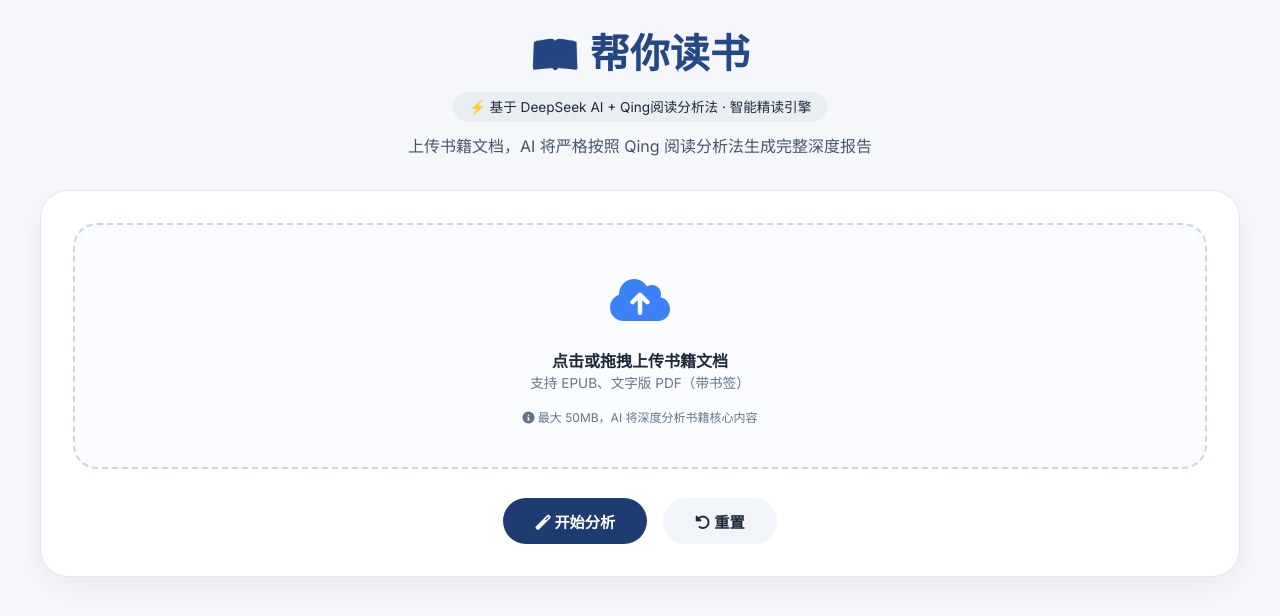
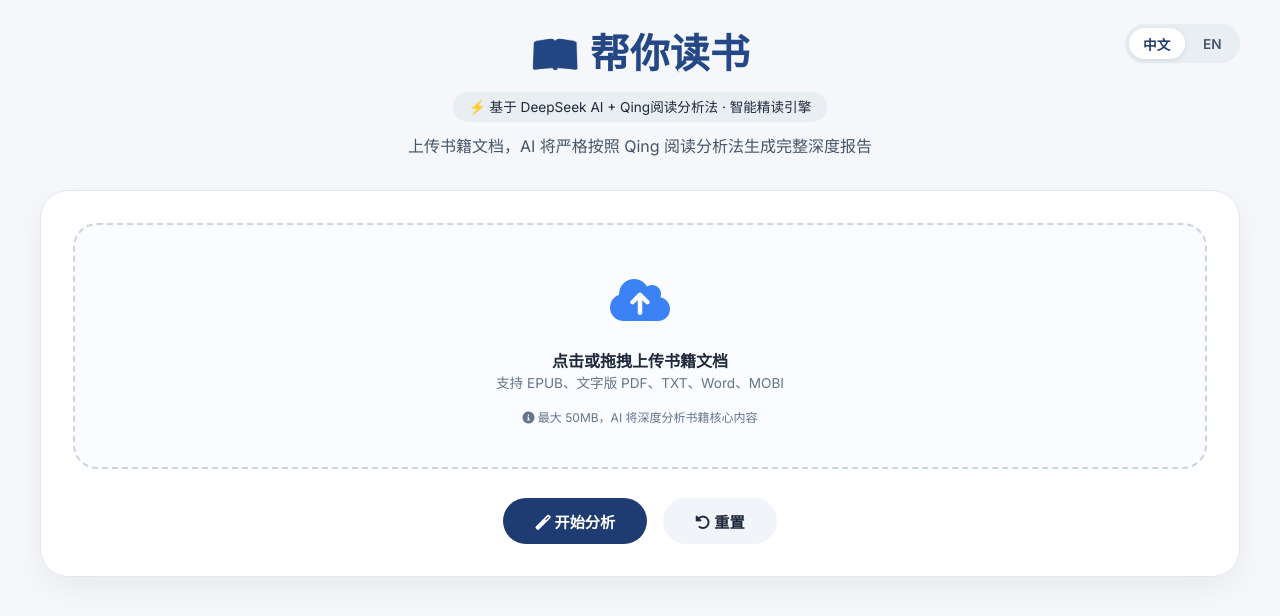
Before and after one commit to clqing124-dev/Help-you-read, a Flask app: page / in a window 1280 px wide. Shown: the top 616 px of the page. Run offline with Flask 3, Linux system fonts and the light colour scheme.

Commit message:
feat: 页面中英文切换 + 支持 docx/txt/mobi 直接解析
- index.html 加中/EN 切换按钮，全 UI 文案 i18n（localStorage 记忆）
- book_parser 新增 parse_txt（按章标题切）、parse_docx（按标题样式切）、parse_mobi（calibre 转 epub）
- app.py 允许 .txt/.docx/.mobi；requirements 加 python-docx

```diff
--- a/app.py
+++ b/app.py
@@ -13,9 +13,8 @@ app.config['MAX_CONTENT_LENGTH'] = 50 * 1024 * 1024  # 50MB 限制
 
 os.makedirs(app.config['UPLOAD_FOLDER'], exist_ok=True)
 
-# 支持格式：EPUB + 文字版 PDF（有书签、有文字层）。
-# 扫描版 PDF / TXT / DOCX / MOBI 需先转换或 OCR，暂不直接支持。
-ALLOWED_EXTENSIONS = {'.epub', '.pdf'}
+# 支持格式：EPUB / 文字版 PDF / TXT / DOCX / MOBI（mobi 依赖服务器装有 calibre）
+ALLOWED_EXTENSIONS = {'.epub', '.pdf', '.txt', '.docx', '.mobi'}
 
 
 @app.route('/')
@@ -39,7 +38,7 @@ def analyze_book():
 
     ext = os.path.splitext(file.filename)[1].lower()
     if ext not in ALLOWED_EXTENSIONS:
-        return jsonify({'error': f'暂不支持 {ext} 格式，请上传 EPUB 或文字版 PDF（扫描版 PDF 需先 OCR）'}), 400
+        return jsonify({'error': f'暂不支持 {ext} 格式，请上传 EPUB、PDF、TXT、DOCX 或 MOBI'}), 400
 
     temp_path = os.path.join(app.config['UPLOAD_FOLDER'], f"{uuid.uuid4().hex}{ext}")
     file.save(temp_path)
--- a/requirements.txt
+++ b/requirements.txt
@@ -1,5 +1,6 @@
 flask
 flask-cors
 PyPDF2
+python-docx
 requests
 gunicorn
--- a/templates/index.html
+++ b/templates/index.html
@@ -33,6 +33,37 @@
         .hero {
             text-align: center;
             margin-bottom: 2rem;
+            position: relative;
+        }
+
+        .lang-toggle {
+            position: absolute;
+            top: 0;
+            right: 0;
+            display: flex;
+            gap: 0.25rem;
+            background: #e9eef3;
+            padding: 0.25rem;
+            border-radius: 40px;
+        }
+
+        .lang-btn {
+            border: none;
+            background: transparent;
+            padding: 0.35rem 0.9rem;
+            border-radius: 40px;
+            cursor: pointer;
+            font-weight: 600;
+            font-size: 0.85rem;
+            color: #475569;
+            font-family: inherit;
+            transition: 0.15s;
+        }
+
+        .lang-btn.active {
+            background: white;
+            color: #1e3c72;
+            box-shadow: 0 2px 6px rgba(0, 0, 0, 0.08);
         }
 
         .hero h1 {
@@ -257,6 +288,12 @@
             .report-container {
                 padding: 1.2rem;
             }
+
+            .lang-toggle {
+                position: static;
+                justify-content: center;
+                margin-bottom: 1rem;
+            }
         }
     </style>
 </head>
@@ -264,38 +301,113 @@
 <body>
     <div class="container">
         <div class="hero">
-            <h1>📖 帮你读书</h1>
-            <div class="badge">⚡ 基于 DeepSeek AI + Qing阅读分析法 · 智能精读引擎</div>
-            <p style="margin-top: 0.75rem; color: #475569;">上传书籍文档，AI 将严格按照 Qing 阅读分析法生成完整深度报告</p>
+            <div class="lang-toggle">
+                <button class="lang-btn active" data-lang="zh">中文</button>
+                <button class="lang-btn" data-lang="en">EN</button>
+            </div>
+            <h1 data-i18n="heroTitle">📖 帮你读书</h1>
+            <div class="badge" data-i18n="badge">⚡ 基于 DeepSeek AI + Qing阅读分析法 · 智能精读引擎</div>
+            <p style="margin-top: 0.75rem; color: #475569;" data-i18n="heroSub">上传书籍文档，AI 将严格按照 Qing 阅读分析法生成完整深度报告</p>
         </div>
 
         <div class="upload-card">
             <div class="upload-area" id="uploadArea">
                 <div class="upload-icon"><i class="fas fa-cloud-upload-alt"></i></div>
-                <p><strong>点击或拖拽上传书籍文档</strong></p>
-                <p style="font-size: 0.85rem; color: #64748b;">支持 EPUB、文字版 PDF（带书签）</p>
-                <input type="file" id="fileInput" accept=".epub,.pdf" style="display: none;">
+                <p><strong data-i18n="uploadPrompt">点击或拖拽上传书籍文档</strong></p>
+                <p style="font-size: 0.85rem; color: #64748b;" data-i18n="formats">支持 EPUB、文字版 PDF、TXT、Word、MOBI</p>
+                <input type="file" id="fileInput" accept=".epub,.pdf,.txt,.docx,.mobi" style="display: none;">
                 <div class="file-info" id="fileNameDisplay"></div>
-                <div class="format-hint"><i class="fas fa-info-circle"></i> 最大 50MB，AI 将深度分析书籍核心内容</div>
+                <div class="format-hint"><i class="fas fa-info-circle"></i> <span data-i18n="formatHint">最大 50MB，AI 将深度分析书籍核心内容</span></div>
             </div>
             <div class="btn-group">
-                <button class="btn btn-primary" id="analyzeBtn"><i class="fas fa-magic"></i> 开始分析</button>
-                <button class="btn btn-outline" id="resetBtn"><i class="fas fa-undo-alt"></i> 重置</button>
+                <button class="btn btn-primary" id="analyzeBtn"><i class="fas fa-magic"></i> <span data-i18n="analyzeBtn">开始分析</span></button>
+                <button class="btn btn-outline" id="resetBtn"><i class="fas fa-undo-alt"></i> <span data-i18n="resetBtn">重置</span></button>
             </div>
         </div>
 
         <div id="reportContainer" class="report-container" style="display: none;">
             <div class="report-header">
-                <h2><i class="fas fa-book-open"></i> 《<span id="bookTitle">未知书籍</span>》· Qing阅读分析报告</h2>
+                <h2><i class="fas fa-book-open"></i> 《<span id="bookTitle">未知书籍</span>》 · <span data-i18n="reportHeader">Qing阅读分析报告</span></h2>
             </div>
             <div id="analysisContent"></div>
             <div class="footer">
-                <i class="fas fa-brain"></i> 分析由 DeepSeek AI 驱动，严格遵循 Qing 阅读分析法（检视阅读→分析阅读→评论）
+                <i class="fas fa-brain"></i> <span data-i18n="footer">分析由 DeepSeek AI 驱动，严格遵循 Qing 阅读分析法（检视阅读→分析阅读→评论）</span>
             </div>
         </div>
     </div>
 
     <script>
+        const I18N = {
+            zh: {
+                pageTitle: '帮你读书 - Qing阅读分析法 | AI智能精读',
+                heroTitle: '📖 帮你读书',
+                badge: '⚡ 基于 DeepSeek AI + Qing阅读分析法 · 智能精读引擎',
+                heroSub: '上传书籍文档，AI 将严格按照 Qing 阅读分析法生成完整深度报告',
+                uploadPrompt: '点击或拖拽上传书籍文档',
+                formats: '支持 EPUB、文字版 PDF、TXT、Word、MOBI',
+                formatHint: '最大 50MB，AI 将深度分析书籍核心内容',
+                analyzeBtn: '开始分析',
+                resetBtn: '重置',
+                reportHeader: 'Qing阅读分析报告',
+                loading1: '🤖 AI 正在深度分析书籍内容，严格按照 Qing 阅读分析法生成报告...',
+                loading2: '两段式分析（先挑关键章节、再生成报告），约需 1-3 分钟，请耐心等待',
+                footer: '分析由 DeepSeek AI 驱动，严格遵循 Qing 阅读分析法（检视阅读→分析阅读→评论）',
+                needFile: '请先选择一本书籍文件',
+                badFormat: '暂支持 EPUB、文字版 PDF、TXT、Word 或 MOBI 文件',
+                selected: '已选择',
+                analyzeFail: '分析失败',
+                requestFail: '请求失败'
+            },
+            en: {
+                pageTitle: 'Help You Read - Qing Reading Analysis | AI Smart Reading',
+                heroTitle: '📖 Help You Read',
+                badge: '⚡ Powered by DeepSeek AI + Qing Reading Analysis',
+                heroSub: 'Upload a book and AI generates a full in-depth report following the Qing Reading Analysis method',
+                uploadPrompt: 'Click or drag to upload a book',
+                formats: 'Supports EPUB, text PDF, TXT, Word, MOBI',
+                formatHint: 'Up to 50MB, AI analyzes the core content of the book',
+                analyzeBtn: 'Analyze',
+                resetBtn: 'Reset',
+                reportHeader: 'Qing Reading Analysis Report',
+                loading1: '🤖 AI is analyzing the book following the Qing Reading Analysis method...',
+                loading2: 'Two-pass analysis (pick key chapters first, then generate report), takes 1-3 min',
+                footer: 'Driven by DeepSeek AI, following the Qing Reading Analysis (Inspectional → Analytical → Critical)',
+                needFile: 'Please select a book file first',
+                badFormat: 'Please upload EPUB, text PDF, TXT, Word or MOBI',
+                selected: 'Selected',
+                analyzeFail: 'Analysis failed',
+                requestFail: 'Request failed'
+            }
+        };
+
+        let currentLang = localStorage.getItem('lang') || 'zh';
+        let selectedFile = null;
+
+        function t(key) {
+            return (I18N[currentLang] && I18N[currentLang][key]) || key;
+        }
+
+        function applyLang() {
+            document.querySelectorAll('[data-i18n]').forEach(el => {
+                el.textContent = t(el.getAttribute('data-i18n'));
+            });
+            document.title = t('pageTitle');
+            document.querySelectorAll('.lang-btn').forEach(b => {
+                b.classList.toggle('active', b.dataset.lang === currentLang);
+            });
+            if (selectedFile) {
+                fileNameDisplay.innerHTML = `✅ ${t('selected')}: ${selectedFile.name} (${(selectedFile.size / 1024).toFixed(1)} KB)`;
+            }
+        }
+
+        document.querySelectorAll('.lang-btn').forEach(b => {
+            b.addEventListener('click', () => {
+                currentLang = b.dataset.lang;
+                localStorage.setItem('lang', currentLang);
+                applyLang();
+            });
+        });
+
         const uploadArea = document.getElementById('uploadArea');
         const fileInput = document.getElementById('fileInput');
         const fileNameDisplay = document.getElementById('fileNameDisplay');
@@ -304,8 +416,6 @@
         const reportContainer = document.getElementById('reportContainer');
         const bookTitleSpan = document.getElementById('bookTitle');
         const analysisContentDiv = document.getElementById('analysisContent');
-
-        let selectedFile = null;
 
         uploadArea.addEventListener('click', () => fileInput.click());
         uploadArea.addEventListener('dragover', (e) => {
@@ -328,14 +438,14 @@
         });
 
         function handleFile(file) {
-            const validExtensions = ['.epub', '.pdf'];
+            const validExtensions = ['.epub', '.pdf', '.txt', '.docx', '.mobi'];
             const ext = '.' + file.name.split('.').pop().toLowerCase();
             if (!validExtensions.includes(ext)) {
-                alert('暂支持 EPUB 或文字版 PDF（带书签）。TXT/Word/MOBI/扫描版 PDF 请先转换');
+                alert(t('badFormat'));
                 return;
             }
             selectedFile = file;
-            fileNameDisplay.innerHTML = `✅ 已选择: ${file.name} (${(file.size / 1024).toFixed(1)} KB)`;
+            fileNameDisplay.innerHTML = `✅ ${t('selected')}: ${file.name} (${(file.size / 1024).toFixed(1)} KB)`;
         }
 
         resetBtn.addEventListener('click', () => {
@@ -347,7 +457,7 @@
 
         analyzeBtn.addEventListener('click', async () => {
             if (!selectedFile) {
-                alert('请先选择一本书籍文件');
+                alert(t('needFile'));
                 return;
             }
 
@@ -355,8 +465,8 @@
             analysisContentDiv.innerHTML = `
             <div class="loading">
                 <div class="loading-spinner"></div>
-                <p>🤖 AI 正在深度分析书籍内容，严格按照 Qing 阅读分析法生成报告...</p>
-                <p style="font-size: 0.8rem; color: #64748b; margin-top: 0.5rem;">两段式分析（先挑关键章节、再生成报告），约需 1-3 分钟，请耐心等待</p>
+                <p>${t('loading1')}</p>
+                <p style="font-size: 0.8rem; color: #64748b; margin-top: 0.5rem;">${t('loading2')}</p>
             </div>
         `;
             bookTitleSpan.innerText = selectedFile.name.replace(/\.[^/.]+$/, '');
@@ -372,18 +482,17 @@
                 const result = await response.json();
 
                 if (result.success) {
-                    // 将 Markdown 渲染为 HTML
                     const htmlContent = marked.parse(result.analysis);
                     analysisContentDiv.innerHTML = `<div class="analysis-content">${htmlContent}</div>`;
                 } else {
-                    analysisContentDiv.innerHTML = `<div class="error-message"><i class="fas fa-exclamation-triangle"></i> 分析失败: ${result.error}</div>`;
+                    analysisContentDiv.innerHTML = `<div class="error-message"><i class="fas fa-exclamation-triangle"></i> ${t('analyzeFail')}: ${result.error}</div>`;
                 }
             } catch (error) {
-                analysisContentDiv.innerHTML = `<div class="error-message"><i class="fas fa-exclamation-triangle"></i> 请求失败: ${error.message}</div>`;
+                analysisContentDiv.innerHTML = `<div class="error-message"><i class="fas fa-exclamation-triangle"></i> ${t('requestFail')}: ${error.message}</div>`;
             }
         });
 
-        // Markdown 渲染由 marked 库处理（支持标题/列表/表格/引用块）
+        applyLang();
     </script>
 </body>
 
```
Also changed, not shown: book_parser.py (+136 -1 lines).
